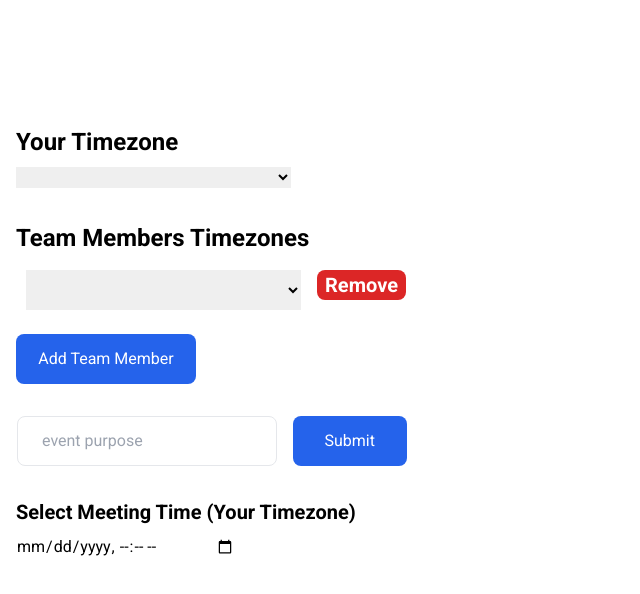
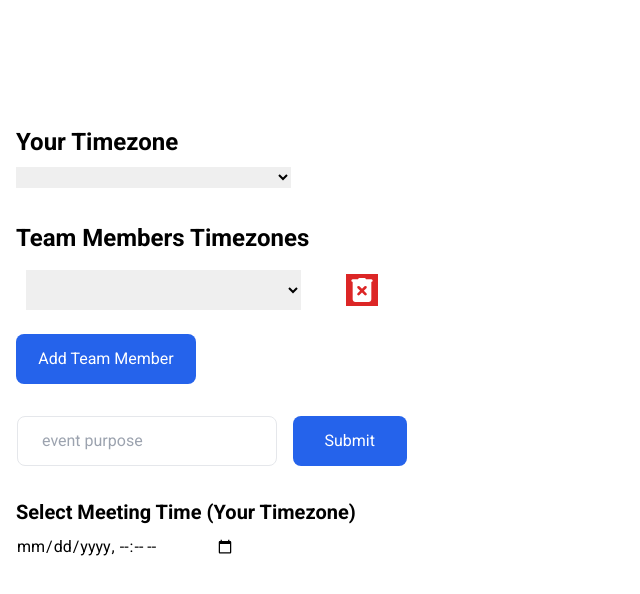
Before and after one commit to Ollatomiwa/timezone-converter, a Nuxt app: page /converter in a window 1280 px wide. Shown: the top 594 px of the page, without its empty margins (0-640 px from the left). Built offline with nearby package versions, Linux system fonts and the light colour scheme.

Commit message:
tnuxt icon installed to   use in remove team

```diff
--- a/nuxt.config.ts
+++ b/nuxt.config.ts
@@ -2,7 +2,7 @@
 export default defineNuxtConfig({
   compatibilityDate: '2024-01-01',  // Updated to valid compatibility date
   devtools: { enabled: true },
-  modules: ['@nuxtjs/tailwindcss', '@vueuse/nuxt', '@nuxt/image', '@nuxtjs/google-fonts' ],
+  modules: ['@nuxtjs/tailwindcss', '@vueuse/nuxt', '@nuxt/image', '@nuxtjs/google-fonts', '@nuxt/icon'],
   vite: {
     optimizeDeps: {
       include: ['date-fns-tz']
--- a/package.json
+++ b/package.json
@@ -10,6 +10,7 @@
     "postinstall": "nuxt prepare"
   },
   "dependencies": {
+    "@nuxt/icon": "^1.11.0",
     "@nuxt/image": "^1.9.0",
     "@nuxtjs/google-fonts": "^3.2.0",
     "@vueuse/core": "^10.7.0",
--- a/pages/converter.vue
+++ b/pages/converter.vue
@@ -1,4 +1,4 @@
-<template>
+  <template>
   <div class="container mx-auto p-4  max-w-[100vw] overflow-x-hidden lg:text-left sm:text-center ">
     <!-- User Timezone Selection -->
     <div class="mb-8 ">
@@ -21,8 +21,8 @@
             {{ tz }}
           </option>
         </select>
-        <button @click="removeMember(index)" class="btn lg:text-xl text-[12px] font-semibold rounded-lg w-[180px] h-[30px]  bg-red-600 text-white ">
-            Remove
+        <button @click="removeMember(index)" class="btn  w-[180px] h-[40px]  text-white ">
+            <Icon name="material-symbols:delete-forever-rounded" class="bg-red-600 size-8" />
         </button>
       </div>
       <button
```
Also changed, not shown: 1 other file (tests, documents, lock files or other folders).
